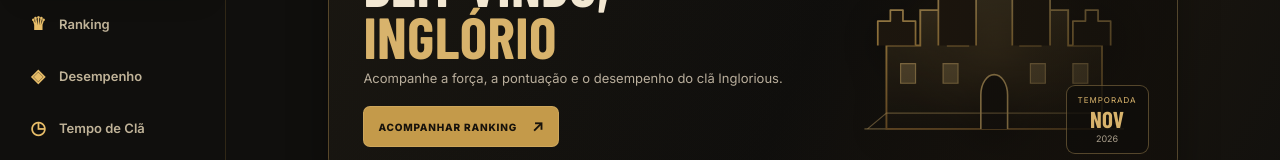
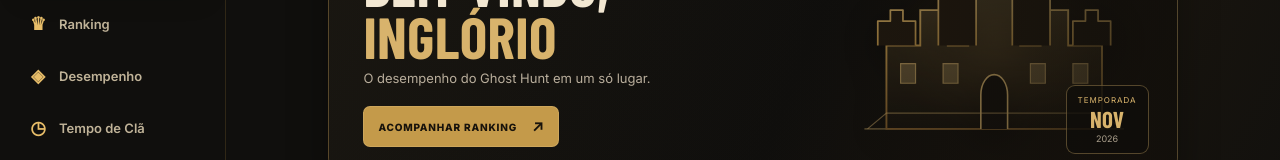
Before and after one commit to cristofer-rsg/Inglorious, a Next.js app: page / in a window 1280 px wide. Shown: the part 196-356 px from the top of the page. Built offline with nearby package versions, Linux system fonts and the light colour scheme; no server answers; a web font is replaced by a local one.

Commit message:
Atualiza legenda principal da página inicial

```diff
--- a/src/app/page.tsx
+++ b/src/app/page.tsx
@@ -66,7 +66,7 @@ export default async function HomePage() {
           <div className="gh-v2-hero-copy">
             <div className="gh-v2-eyebrow"><span className="gh-v2-live-dot" /> BEM-VINDO, GUERREIRO <span>•</span> {data.monthLabel.toUpperCase()}</div>
             <h1>BEM-VINDO,<br/><em>INGLÓRIO</em></h1>
-            <p>Acompanhe a força, a pontuação e o desempenho do clã Inglorious.</p>
+            <p>O desempenho do Ghost Hunt em um só lugar.</p>
             <a className="gh-v2-hero-link" href="/ranking">ACOMPANHAR RANKING <b>↗</b></a>
           </div>
           <div className="gh-v2-season-stamp"><small>TEMPORADA</small><strong>{data.monthLabel.split(" de ")[0].slice(0,3).toUpperCase()}</strong><span>{data.monthLabel.split(" de ")[1] ?? ""}</span></div>
```
